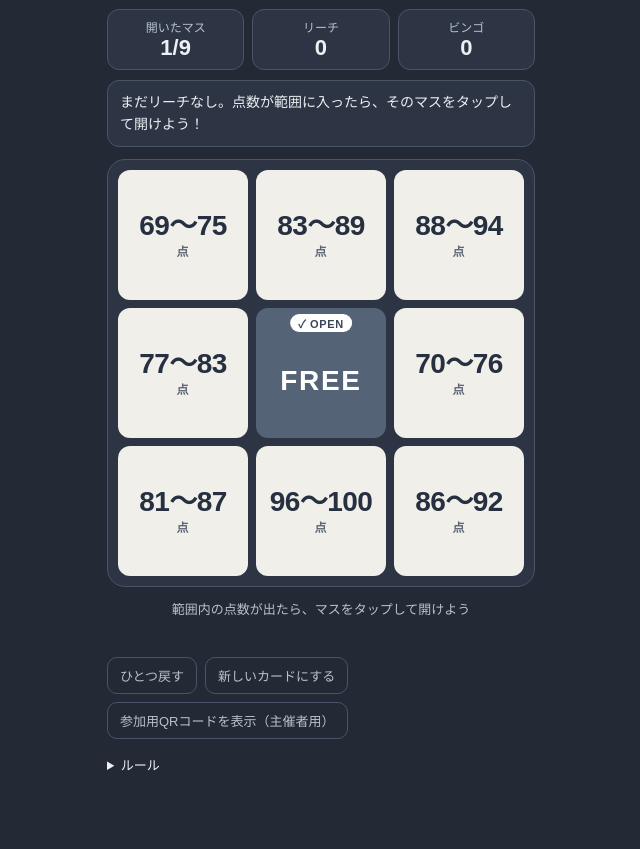
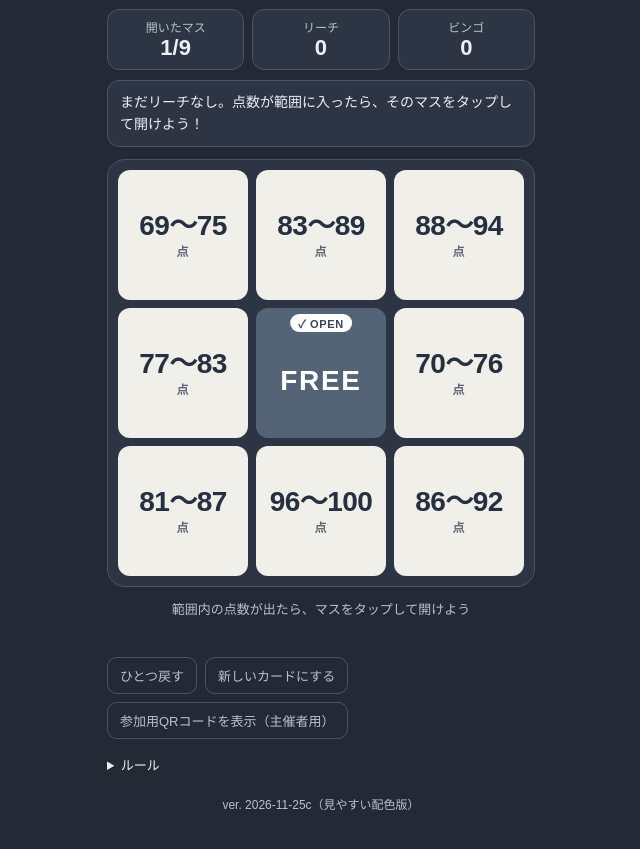
Before and after one commit to app-webapp/webapps, a plain HTML site: page karaoke-bingo/index.html in a window 1280 px wide. Shown: the part 57-906 px from the top of the page, without its empty margins (319-959 px from the left). Before the commit the page ends 874 px from the top, so only its background shows below. Drawn offline with Linux system fonts and the light colour scheme.

Commit message:
Add visible version label
Co-Authored-By: Claude Opus 5.5 <noreply@anthropic.com>
Claude-Session: https://claude.ai/code/session_011ibnDvRak9nYWdyQ351v5N

```diff
--- a/karaoke-bingo/index.html
+++ b/karaoke-bingo/index.html
@@ -102,6 +102,7 @@
   .ghost.warn{color:var(--warn);border-color:var(--warn)}
   details.rules{margin-top:16px;font-size:13px;color:var(--mute);line-height:1.7}
   details.rules summary{cursor:pointer;color:var(--ink)}
+  .ver{margin-top:18px;font-size:12px;color:var(--mute);text-align:center}
 
   /* 主催者用QR */
   .overlay{position:fixed;inset:0;background:rgba(20,24,32,.92);display:none;align-items:center;justify-content:center;z-index:50;padding:16px}
@@ -156,6 +157,7 @@
     ・縦・横・斜めのいずれか1列がそろえばビンゴ！<br>
     ・このページを再読み込みしてもカードは変わりません。QRコードを読み直すと新しいカードになります。
   </details>
+  <p class="ver">ver. 2026-11-25c（見やすい配色版）</p>
 </div>
 
 <div class="overlay" id="overlay">
```
